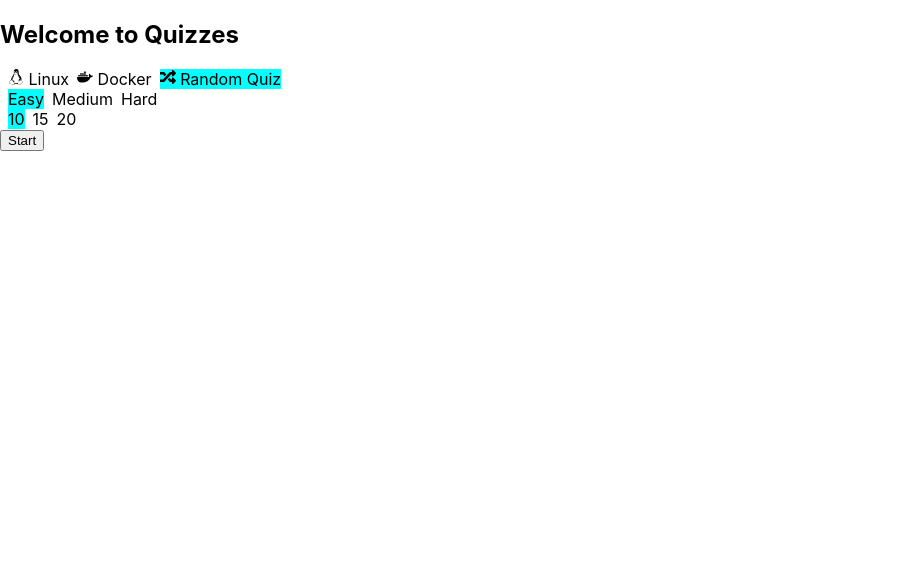
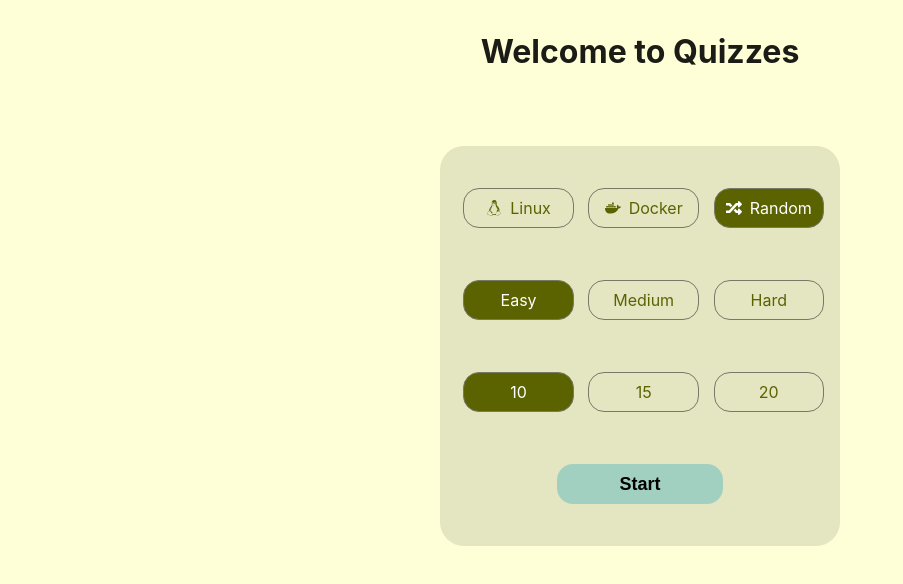
Before and after one commit to qwery1237/Quiz-App---React, a React (Create React App) app: page / in a window 1280 px wide. Shown: the top 584 px of the page, without its empty margins (0-903 px from the left). Built offline with nearby package versions, Linux system fonts and the light colour scheme.

Commit message:
Start css

```diff
--- a/src/components/QuestionForm/QuestionForm.jsx
+++ b/src/components/QuestionForm/QuestionForm.jsx
@@ -7,6 +7,7 @@
   isCorrectAnswer,
   isMultipleQuistion,
 } from '../../utils/quizLogic';
+import styles from './QuestionForm.module.css';
 
 export default function QuestionForm({
   quiz,
@@ -58,7 +59,7 @@
 
   return (
     <form onSubmit={handleSubmit}>
-      <div>
+      <div className={styles.questionBox}>
         <span>{`${quizIndex + 1}. ${quiz.question}`}</span>
         <QuestionOptions
           quiz={quiz}
--- /dev/null
+++ b/src/components/QuestionForm/QuestionForm.module.css
@@ -0,0 +1,4 @@
+.questionBox {
+  width: 700px;
+  background-color: var(--color-secondary-background);
+}
--- a/src/components/QuizActions/QuizActions.jsx
+++ b/src/components/QuizActions/QuizActions.jsx
@@ -23,7 +23,7 @@
 
   return (
     <form className={styles.form} onSubmit={handleSubmit}>
-      <div>
+      <div className={styles.optionBox}>
         <input
           type='radio'
           id='linux'
@@ -33,7 +33,9 @@
           onChange={handleChange}
         />
         <label htmlFor='linux'>
-          <FaLinux /> <span>Linux</span>
+          <FaLinux className={styles.icons} />
+
+          <span>Linux</span>
         </label>
         <input
           type='radio'
@@ -44,7 +46,7 @@
           onChange={handleChange}
         />
         <label htmlFor='docker'>
-          <FaDocker /> <span>Docker</span>
+          <FaDocker className={styles.icons} /> <span>Docker</span>
         </label>
         <input
           type='radio'
@@ -55,11 +57,11 @@
           onChange={handleChange}
         />
         <label htmlFor='random'>
-          <FaRandom /> <span>Random Quiz</span>
+          <FaRandom className={styles.icons} /> <span>Random</span>
         </label>
       </div>
 
-      <div>
+      <div className={styles.optionBox}>
         <input
           type='radio'
           id='easy'
@@ -89,7 +91,7 @@
         <label htmlFor='hard'>Hard</label>
       </div>
 
-      <div>
+      <div className={styles.optionBox}>
         <input
           type='radio'
           id='limit10'
@@ -119,7 +121,9 @@
         <label htmlFor='limit20'>20</label>
       </div>
 
-      <button type='submit'>Start</button>
+      <button className={styles.button} type='submit'>
+        Start
+      </button>
     </form>
   );
 }
--- a/src/components/QuizActions/QuizActions.module.css
+++ b/src/components/QuizActions/QuizActions.module.css
@@ -1,7 +1,52 @@
-.form input[type='radio'] {
+.form {
+  display: flex;
+  flex-direction: column;
+  justify-content: space-around;
+  align-items: center;
+  border-radius: 1.5rem;
+  padding: 1rem;
+  width: 400px;
+  height: 400px;
+  background-color: var(--color-secondary-background);
+}
+.optionBox {
+  display: flex;
+  width: 100%;
+  justify-content: space-between;
+}
+.icons {
+  margin-right: 0.5rem;
+}
+.optionBox > label {
+  display: flex;
+  align-items: center;
+  justify-content: center;
+  width: 30%;
+  height: 40px;
+  border: solid 1px var(--color-outline);
+  border-radius: 1rem;
+  color: var(--color-primary);
+}
+.optionBox > label:hover {
+  box-shadow: 5px 5px 10px rgba(0, 0, 0, 0.5);
+}
+.optionBox > input[type='radio'] {
   appearance: none;
 }
-
-.form input[type='radio']:checked + label {
-  background-color: aqua;
+.optionBox input[type='radio']:checked + label {
+  background-color: var(--color-primary);
+  color: var(--color-primary-selected);
 }
+.button {
+  height: 40px;
+  width: 45%;
+  border: none;
+  border-radius: 1rem;
+  background-color: var(--color-tertiary);
+  font-size: large;
+  font-weight: bold;
+}
+.button:hover {
+  background-color: #3c665a;
+  color: var(--color-primary-selected);
+}
--- a/src/index.css
+++ b/src/index.css
@@ -1,3 +1,17 @@
+:root {
+  --color-background: #feffd7;
+  --color-primary: #5b6300;
+  --color-primary-selected: #ffffff;
+  --color-secondary-background: #e4e5c1;
+  --color-tertiary: #a2d0c0;
+  --color-text: #1c1c17;
+  --color-outline: #787869;
+}
+* {
+  box-sizing: border-box;
+  margin: 0;
+  padding: 0;
+}
 body {
   margin: 0;
   font-family: -apple-system, BlinkMacSystemFont, 'Segoe UI', 'Roboto', 'Oxygen',
@@ -5,9 +19,21 @@
     sans-serif;
   -webkit-font-smoothing: antialiased;
   -moz-osx-font-smoothing: grayscale;
+
+  width: 100vw;
+  height: 100vh;
+
+  display: flex;
+  justify-content: center;
+
+  color: var(--color-text);
+  background-color: var(--color-background);
 }
 
 code {
   font-family: source-code-pro, Menlo, Monaco, Consolas, 'Courier New',
     monospace;
 }
+#root {
+  overflow: auto;
+}
--- a/src/pages/Homepage/Home.jsx
+++ b/src/pages/Homepage/Home.jsx
@@ -1,13 +1,14 @@
 import React from 'react';
 import QuizActions from '../../components/QuizActions/QuizActions';
+import styles from './Home.module.css';
 
 export default function Home() {
   return (
     <>
-      <header>
-        <h2>Welcome to Quizzes</h2>
+      <header className={styles.header}>
+        <h1>Welcome to Quizzes</h1>
       </header>
-      <main>
+      <main className={styles.main}>
         <QuizActions />
       </main>
     </>
--- /dev/null
+++ b/src/pages/Homepage/Home.module.css
@@ -0,0 +1,10 @@
+.header {
+  margin: 2rem 0 15% 0;
+  width: 500px;
+  text-align: center;
+}
+.main {
+  display: flex;
+  justify-content: center;
+  width: 500px;
+}
--- a/src/pages/Quiz/Quiz.jsx
+++ b/src/pages/Quiz/Quiz.jsx
@@ -19,21 +19,21 @@
   }, []);
 
   return (
-    <>
-      <header>
-        <h2>{params.category} Quiz</h2>
-        <h4 className={styles.difficulty}>{params.difficulty}</h4>
-      </header>
-      <main>
-        {quizzes && (
+    quizzes && (
+      <>
+        <header className={styles.header}>
+          <h1 className={styles.category}>{params.category} Quiz</h1>
+          <h3 className={styles.difficulty}>{params.difficulty}</h3>
+        </header>
+        <main>
           <QuestionForm
             quiz={quizzes[quizIndex]}
             quizIndex={quizIndex}
             setQuizIndex={setQuizIndex}
             isLastQuestion={quizIndex === quizzes.length - 1}
           />
-        )}
-      </main>
-    </>
+        </main>
+      </>
+    )
   );
 }
--- a/src/pages/Quiz/Quiz.module.css
+++ b/src/pages/Quiz/Quiz.module.css
@@ -1,3 +1,10 @@
+.header {
+  margin-top: 1rem;
+  width: 600px;
+  text-align: center;
+}
 .difficulty {
+  width: 80%;
+  text-align: right;
   text-transform: capitalize;
 }
```
